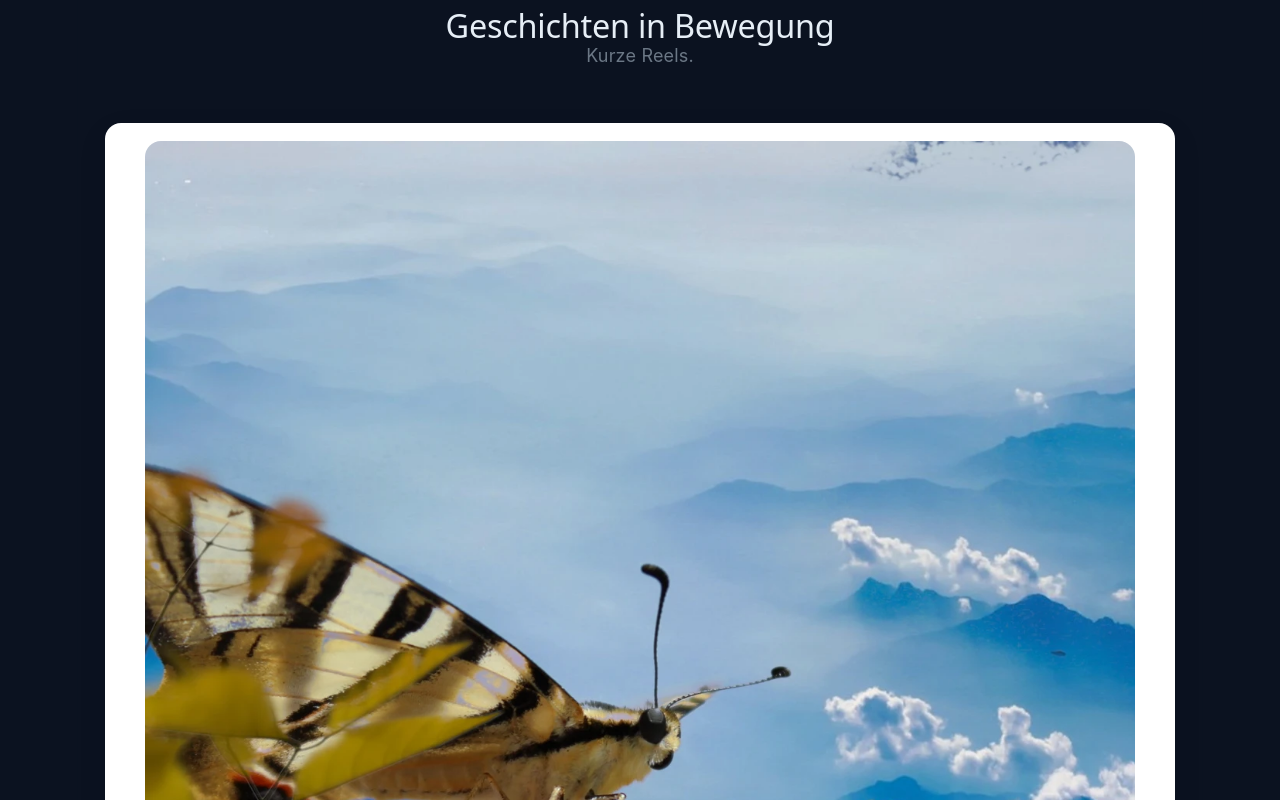
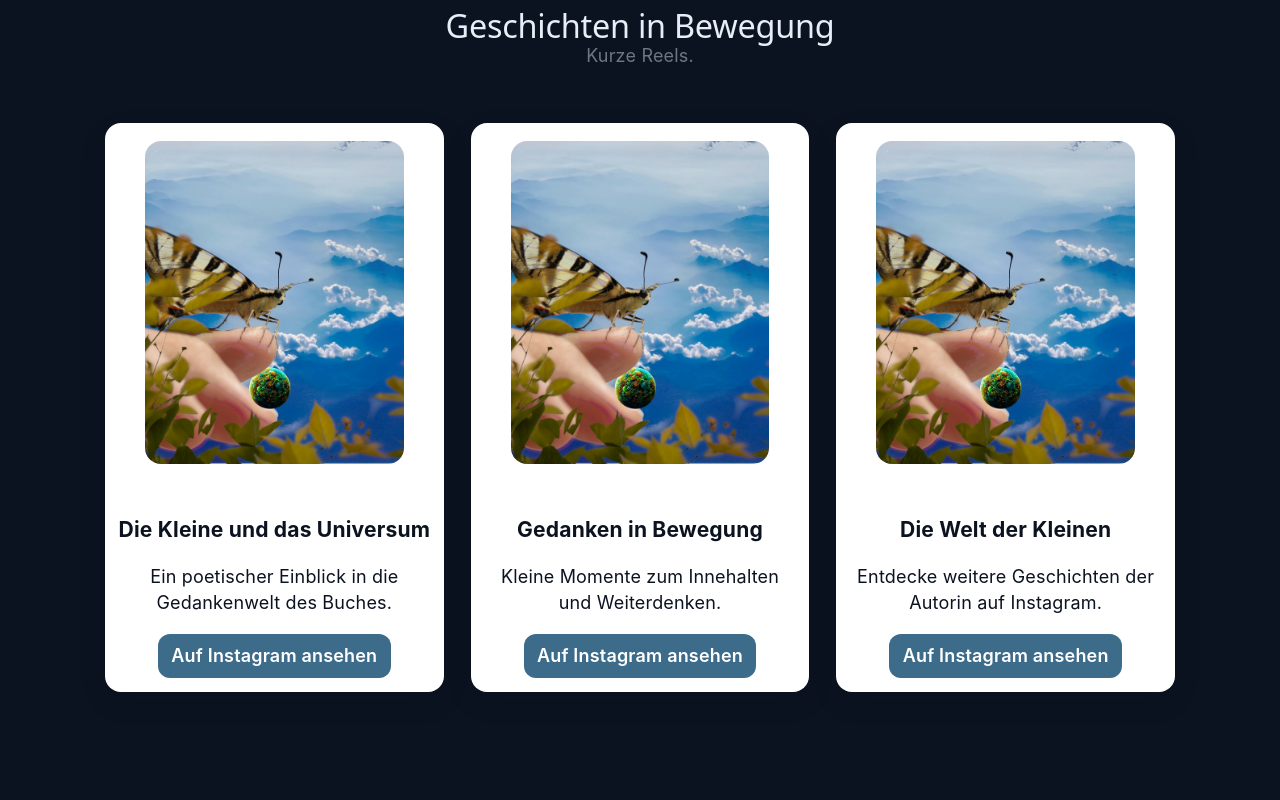
Before and after one commit to maynowak/digital-book-experience, a React (Vite) app: page / in a window 1280 px wide. Shown: the part 2020-2820 px from the top of the page. Built offline with nearby package versions, Linux system fonts and the light colour scheme.

Commit message:
feat(reels): add three external Instagram cards

```diff
--- a/src/components/sections/Reels/ReelsSection.module.css
+++ b/src/components/sections/Reels/ReelsSection.module.css
@@ -24,7 +24,13 @@
 }
 .link {
   display: inline-flex;
+  align-items: center;
+  justify-content: center;
   margin-top: var(--space-4);
-  color: var(--color-primary);
+  padding: var(--space-2) var(--space-3);
+  border-radius: var(--radius-input);
+  background: var(--color-primary);
+  color: var(--color-warm-white);
   font-weight: 600;
+  text-decoration: none;
 }
--- a/src/components/sections/Reels/ReelsSection.tsx
+++ b/src/components/sections/Reels/ReelsSection.tsx
@@ -9,6 +9,16 @@ const reels = [
     title: 'Die Kleine und das Universum',
     description: 'Ein poetischer Einblick in die Gedankenwelt des Buches.',
     href: 'https://www.instagram.com/reel/DXmWzftiCDH/',
+  },
+  {
+    title: 'Gedanken in Bewegung',
+    description: 'Kleine Momente zum Innehalten und Weiterdenken.',
+    href: 'https://www.instagram.com/maymillynowak/',
+  },
+  {
+    title: 'Die Welt der Kleinen',
+    description: 'Entdecke weitere Geschichten der Autorin auf Instagram.',
+    href: 'https://www.instagram.com/maymillynowak/',
   },
 ]
 
@@ -23,7 +33,7 @@ export default function ReelsSection() {
         />
         <div className={styles.grid}>
           {reels.map((reel) => (
-            <Card key={reel.href}>
+            <Card key={reel.title}>
               <figure className={styles.cover}>
                 <img src={heroImage} alt="Naturmotiv aus Die Kleine und das Universum" />
               </figure>
@@ -31,7 +41,7 @@ export default function ReelsSection() {
                 <h3>{reel.title}</h3>
                 <p>{reel.description}</p>
                 <a className={styles.link} href={reel.href} target="_blank" rel="noreferrer">
-                  Reel auf Instagram ansehen
+                  Auf Instagram ansehen
                 </a>
               </div>
             </Card>
```
